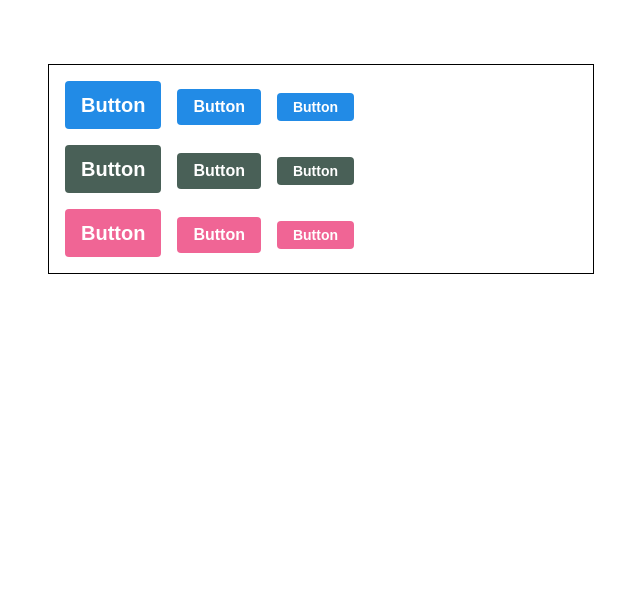
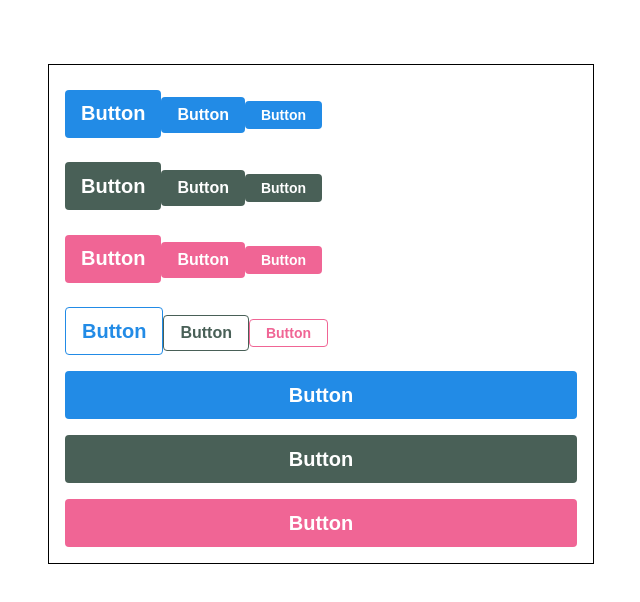
Before and after one commit to herrakam/scss, a React (Create React App) app: page / in a window 1280 px wide. Shown: the top 602 px of the page, without its empty margins (319-959 px from the left). Built offline with nearby package versions, Linux system fonts and the light colour scheme.

Commit message:
outline, fullwidth 구현, margin-left issue

```diff
--- a/src/App.js
+++ b/src/App.js
@@ -58,63 +58,28 @@
             Button
           </StyledButtons>
         </div>
-        {/* <div>
-        <Checkbox onChange={onchange} checked={check}>
-          다음 약관에 모두 동의
-        </Checkbox>
-      </div>
-      <div className="buttons">
-        <Button size="big">BUTTON</Button>
-        <Button>BUTTON</Button>
-        <Button size="small">BUTTON</Button>
-      </div>
-      <div className="buttons">
-        <Button size="big" color="gray">
-          BUTTON
-        </Button>
-        <Button color="gray">BUTTON</Button>
-        <Button size="small" color="gray">
-          BUTTON
-        </Button>
-      </div>
-      <div className="buttons">
-        <Button size="big" color="pink">
-          BUTTON
-        </Button>
-        <Button color="pink">BUTTON</Button>
-        <Button size="small" color="pink">
-          BUTTON
-        </Button>
-      </div>
-      <div className="buttons">
-        <Button size="big" outline>
-          BUTTON
-        </Button>
-        <Button outline color="gray">
-          BUTTON
-        </Button>
-        <Button size="small" outline color="pink">
-          BUTTON
-        </Button>
-      </div>
-      <div className="buttons">
-        <Button size="big" fullWidth>
-          BUTTON
-        </Button>
-        <Button size="big" fullWidth color="gray">
-          BUTTON
-        </Button>
-        <Button
-          size="big"
-          fullWidth
-          color="pink"
-          onClick={() => {
-            console.log("클릭됨");
-          }}
-        >
-          BUTTON
-        </Button>
-      </div> */}
+        <div className="buttons">
+          <StyledButtons size="large" outline>
+            Button
+          </StyledButtons>
+          <StyledButtons color="gray" outline>
+            Button
+          </StyledButtons>
+          <StyledButtons color="pink" size="small" outline>
+            Button
+          </StyledButtons>
+        </div>
+        <div className="buttons">
+          <StyledButtons size="large" fullWidth>
+            Button
+          </StyledButtons>
+          <StyledButtons color="gray" size="large" fullWidth>
+            Button
+          </StyledButtons>
+          <StyledButtons color="pink" size="large" fullWidth>
+            Button
+          </StyledButtons>
+        </div>
       </div>
     </ThemeProvider>
   );
--- a/src/components/StyledButtons.js
+++ b/src/components/StyledButtons.js
@@ -13,23 +13,20 @@
       &:active {
         background: ${darken(0.1, selected)};
       }
+      ${(props) =>
+        props.outline &&
+        css`
+          color: ${selected};
+          background: none;
+          border: 1px solid ${selected};
+          &::hover {
+            background: ${selected};
+            color: white;
+          }
+        `}
     `;
   }}
 `;
-// const sizes = {
-//   large: {
-//     height: "3rem",
-//     fontSize: "1.25rem",
-//   },
-//   medium: {
-//     height: "2.25rem",
-//     fontSize: "1rem",
-//   },
-//   small: {
-//     height: "1.75rem",
-//     fontSize: "0.875rem",
-//   },
-// };
 
 const sizes = {
   large: {
@@ -53,6 +50,19 @@
   `}
 `;
 
+const fullWidthStyle = css`
+  ${(props) =>
+    props.fullWidth &&
+    css`
+      width: 100%;
+      justify-content: center;
+      & + & {
+        margin-left: 0;
+        margin-top: 1rem;
+      }
+    `}
+`;
+
 const StyledButton = styled.button`
   display: inline-block;
   outline: none;
@@ -64,17 +74,24 @@
   padding: 0 1rem 0 1rem;
   transition: 0.8s;
 
+  ${sizeStyles}
+  ${colorStyles}
   & + & {
     margin-left: 1rem;
   }
 
-  ${colorStyles}
-  ${sizeStyles}
+  ${fullWidthStyle}
 `;
 
-function StyledButtons({ children, color, size, ...rest }) {
+function StyledButtons({ children, color, size, outline, fullWidth, ...rest }) {
   return (
-    <StyledButton color={color} size={size} {...rest}>
+    <StyledButton
+      color={color}
+      size={size}
+      outline={outline}
+      fullWidth={fullWidth}
+      {...rest}
+    >
       {children}
     </StyledButton>
   );
```
